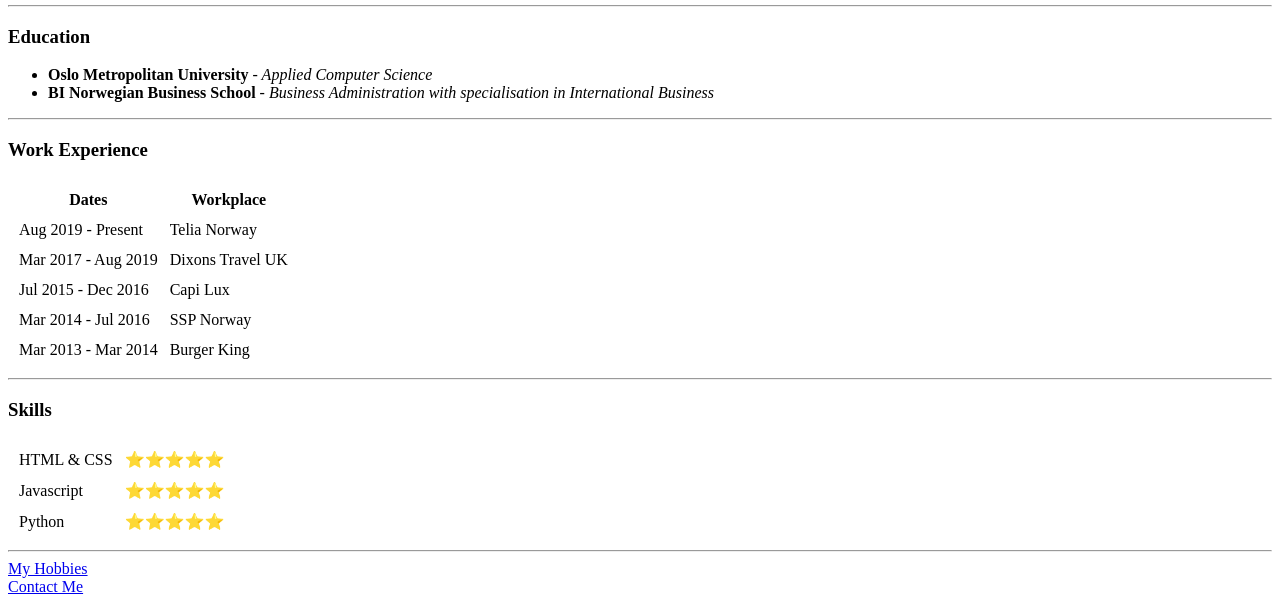
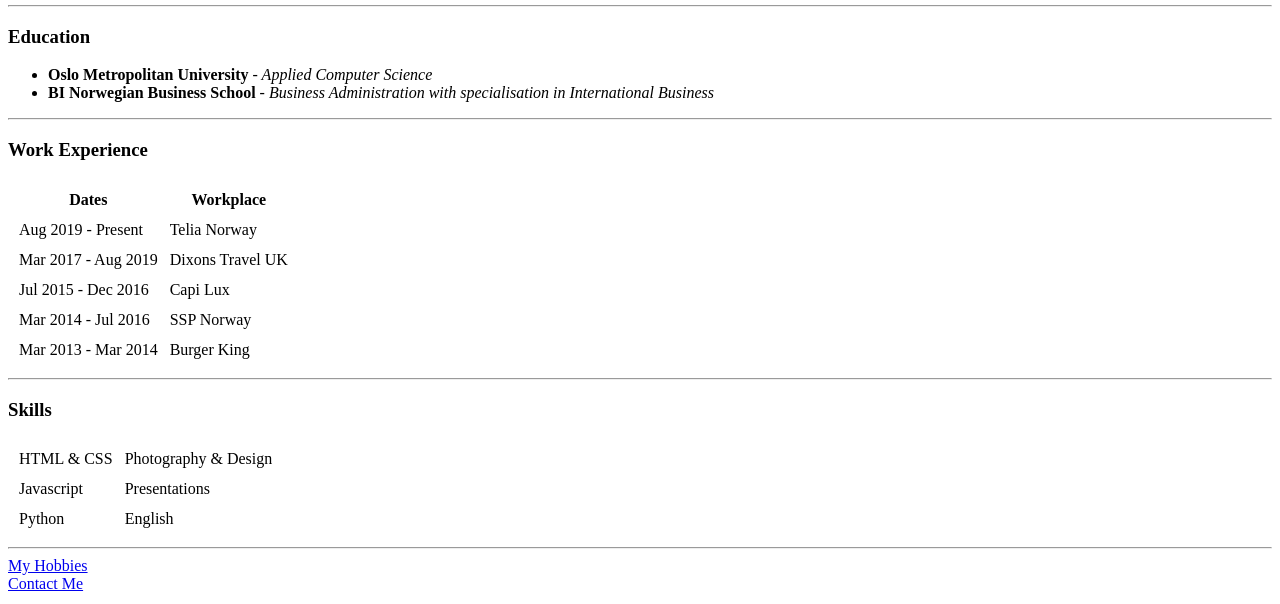
Before and after one commit to patrickjthansen/Web-Development, a plain HTML site: page HTML - Personal Site/index.html in a window 1280 px wide. Shown: the part 357-961 px from the top of the page. Drawn offline with Linux system fonts and the light colour scheme.

Commit message:
Changed the skills section

```diff
--- a/HTML - Personal Site/index.html
+++ b/HTML - Personal Site/index.html
@@ -66,15 +66,15 @@
         <table cellspacing="10">
           <tr>
             <td>HTML & CSS</td>
-            <td>⭐⭐⭐⭐⭐</td>
+            <td>Photography & Design</td>
           </tr>
           <tr>
             <td>Javascript</td>
-            <td>⭐⭐⭐⭐⭐</td>
+            <td>Presentations</td>
           </tr>
           <tr>
             <td>Python</td>
-            <td>⭐⭐⭐⭐⭐</td>
+            <td>English</td>
           </tr>
         </table>
   <hr>
```
